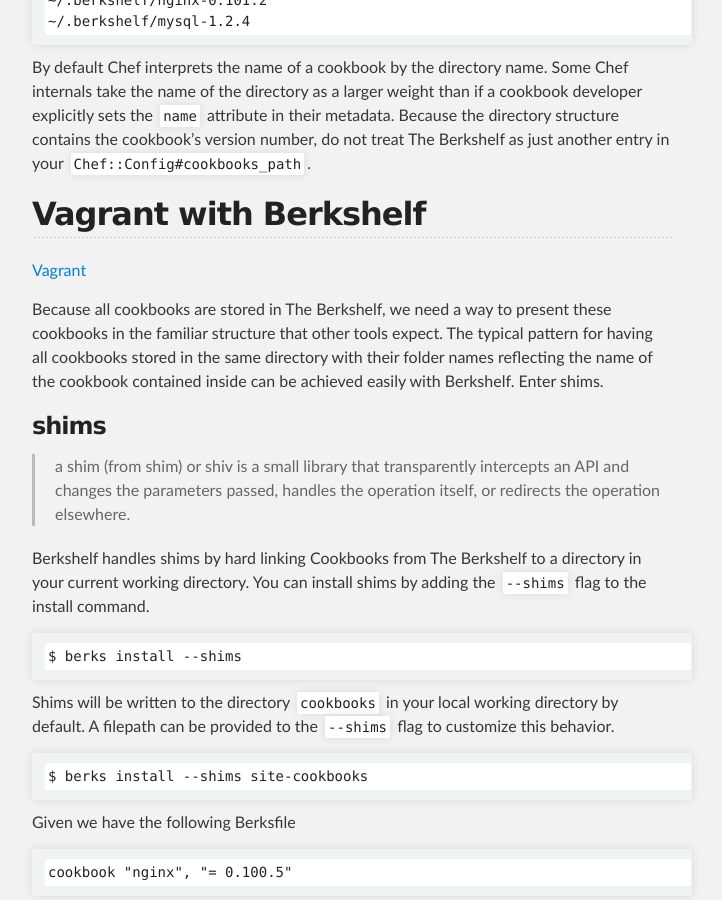
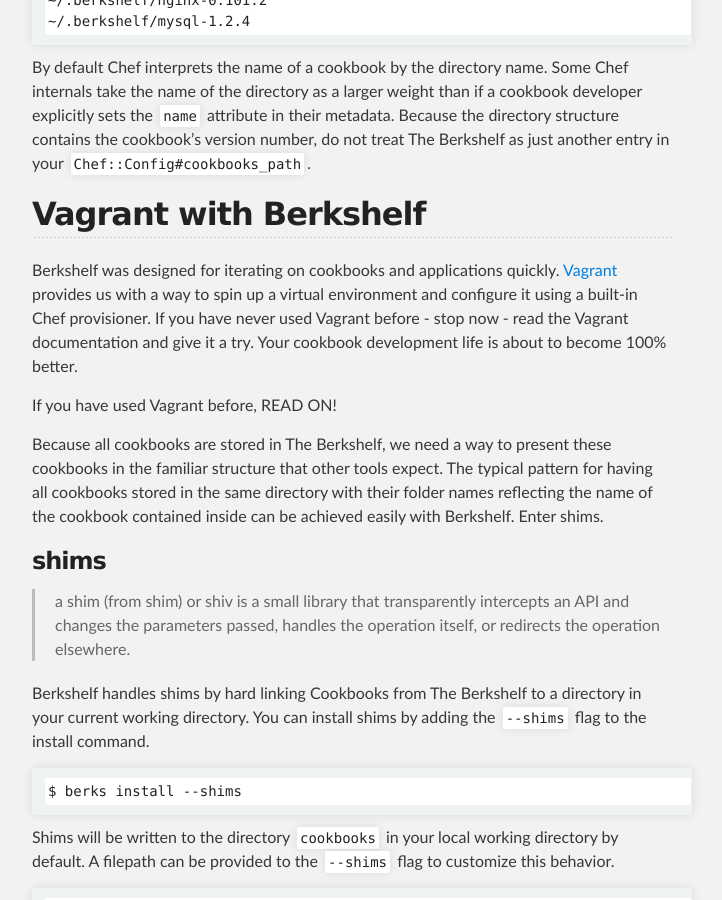
Before and after one commit to berkshelf/berkshelf, a Jekyll site: the page built from index.html, in a window 1280 px wide and 900 px high, scrolled down 1467 px. Shown: the whole window, without its empty margins (288-1010 px from the left). Built offline with Jekyll 4.4.1, drawn with Linux system fonts in a browser that asks for light colours.

Commit message:
add bit about Vagrant

```diff
--- a/_includes/index.md
+++ b/_includes/index.md
@@ -43,7 +43,9 @@ By default Chef interprets the name of a cookbook by the directory name. Some Ch
 
 ## Vagrant with Berkshelf
 
-[Vagrant](http://vagrantup.com)
+Berkshelf was designed for iterating on cookbooks and applications quickly. [Vagrant](http://vagrantup.com) provides us with a way to spin up a virtual environment and configure it using a built-in Chef provisioner. If you have never used Vagrant before - stop now - read the Vagrant documentation and give it a try. Your cookbook development life is about to become 100% better.
+
+If you have used Vagrant before, READ ON!
 
 Because all cookbooks are stored in The Berkshelf, we need a way to present these cookbooks in the familiar structure that other tools expect. The typical pattern for having all cookbooks stored in the same directory with their folder names reflecting the name of the cookbook contained inside can be achieved easily with Berkshelf. Enter shims.
 
```
